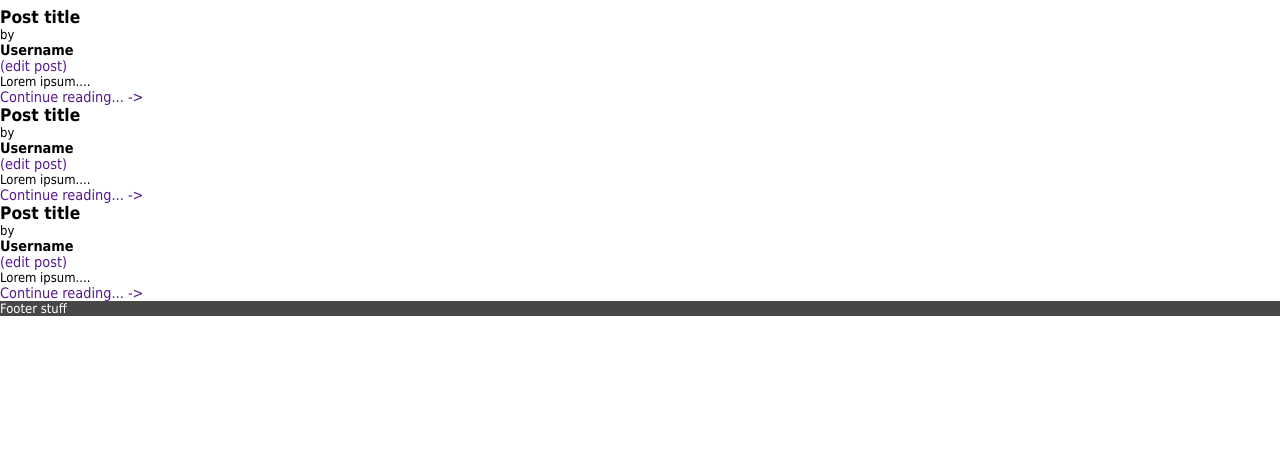
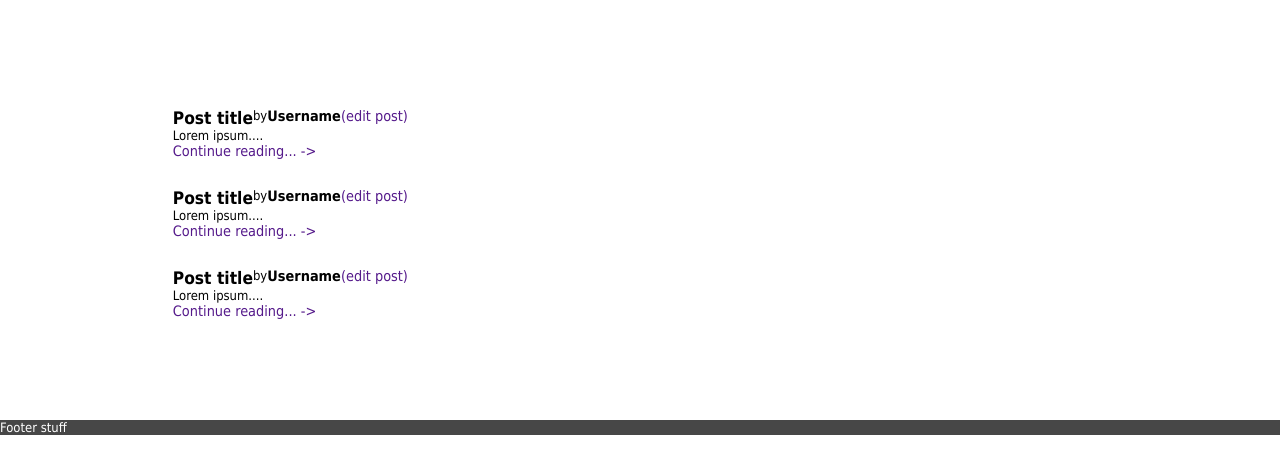
Before and after one commit to COSC360Project/Project, a PHP site: page /home.html in a window 1280 px wide; the page is wider, and only the part inside the window is pictured. Shown: the part 107-581 px from the top of that part. Run offline with PHP 8.4, Linux system fonts and the light colour scheme.

Commit message:
Added css rules for home page

```diff
--- a/css/style.css
+++ b/css/style.css
@@ -82,3 +82,19 @@ tbody td, tfoot td{
 article#center h1{
 	margin: 10px 20px 5px 20px;
 }
+
+#home-header {
+    width: 100%;
+    display: inline-block;
+}
+#featured-section {
+    margin: auto;
+    padding: 5em 10em 5em 10em;
+    overflow: auto;
+}
+.post-entry {
+    margin: 2em;
+}
+.post-entry .info {
+    display: inline-flex;
+}
```
